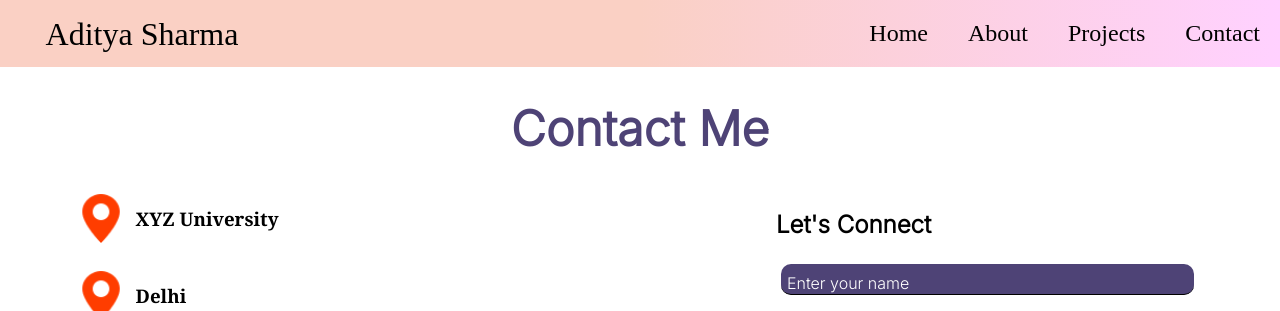
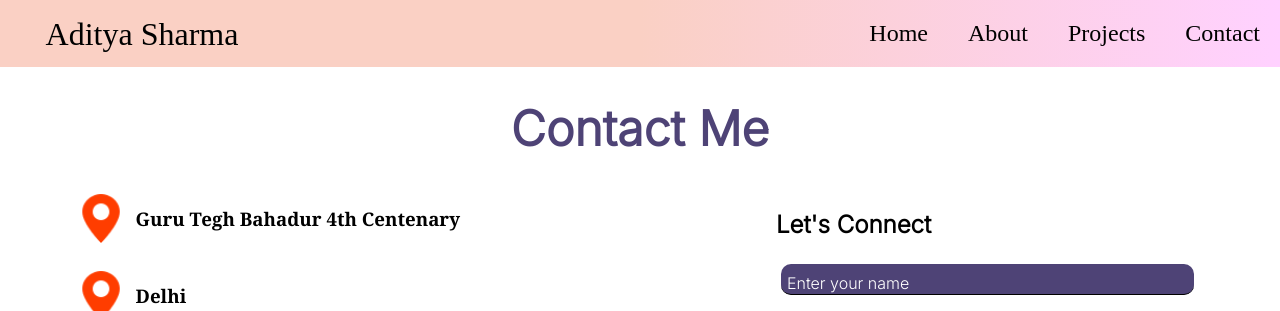
Before and after one commit to crazycoder-12/crazycoder-12.github.io, a plain HTML site: page contact.html in a window 1280 px wide. Shown: the top 311 px of the page. Drawn offline with Linux system fonts and the light colour scheme; a script that the page names is missing.

Commit message:
contact.html

```diff
--- a/contact.html
+++ b/contact.html
@@ -20,7 +20,7 @@
   <div class="info">
 
 
-      <img class="icon" src="location.png"><h3 class="text">XYZ University </h3><br>
+      <img class="icon" src="location.png"><h3 class="text"> Guru Tegh Bahadur 4th Centenary  </h3><br>
       <img class="icon" src="location.png"><h3 class="text">  Delhi </h3><br>
       <img class="icon" src="email-logo.png"><h3 class="text">123.321aditya@gmail.com</h3><br>
       <img class="icon" src="github-logo.png"><h3 class="text">crazycoder-12</h3><br>
```
